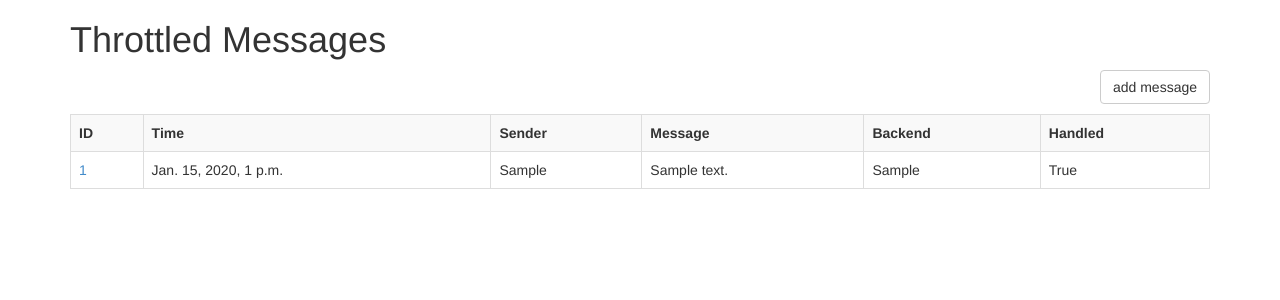
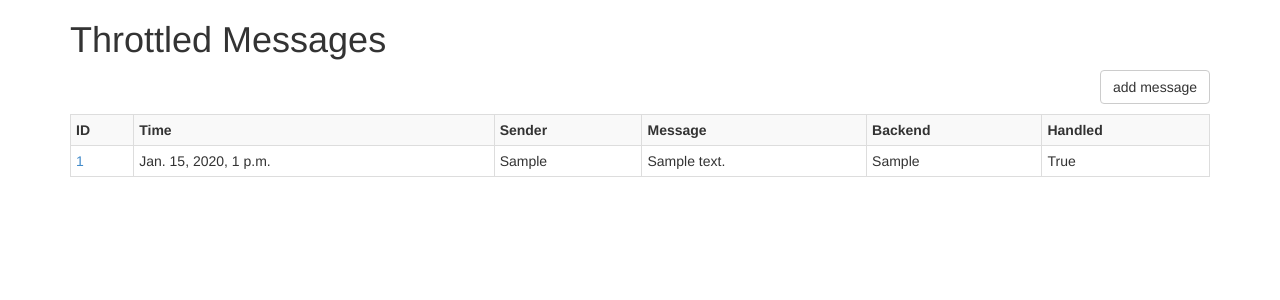
Before and after one commit to unicefuganda/throttle, a Django app: page / in a window 1280 px wide. Shown: the top 300 px of the page. Run offline with Django 3.2, Linux system fonts and the light colour scheme; tables that the repository leaves empty hold one stand-in row (values such as "Sample post"); parts of the project's set-up code (start-up, migrations or seed data) failed here and were passed over.

Commit message:
add table-condensed to the list of messages

```diff
--- a/throttle/throttle/templates/throttle/kannelmessage_list.html
+++ b/throttle/throttle/templates/throttle/kannelmessage_list.html
@@ -10,7 +10,7 @@
     <p></p>
 </div>
 
-<table class='table table-striped table-bordered table-hover'>
+<table class='table table-striped table-bordered table-hover table-condensed'>
     <tr>
         <th>ID</th>
         <th>Time</th>
```
